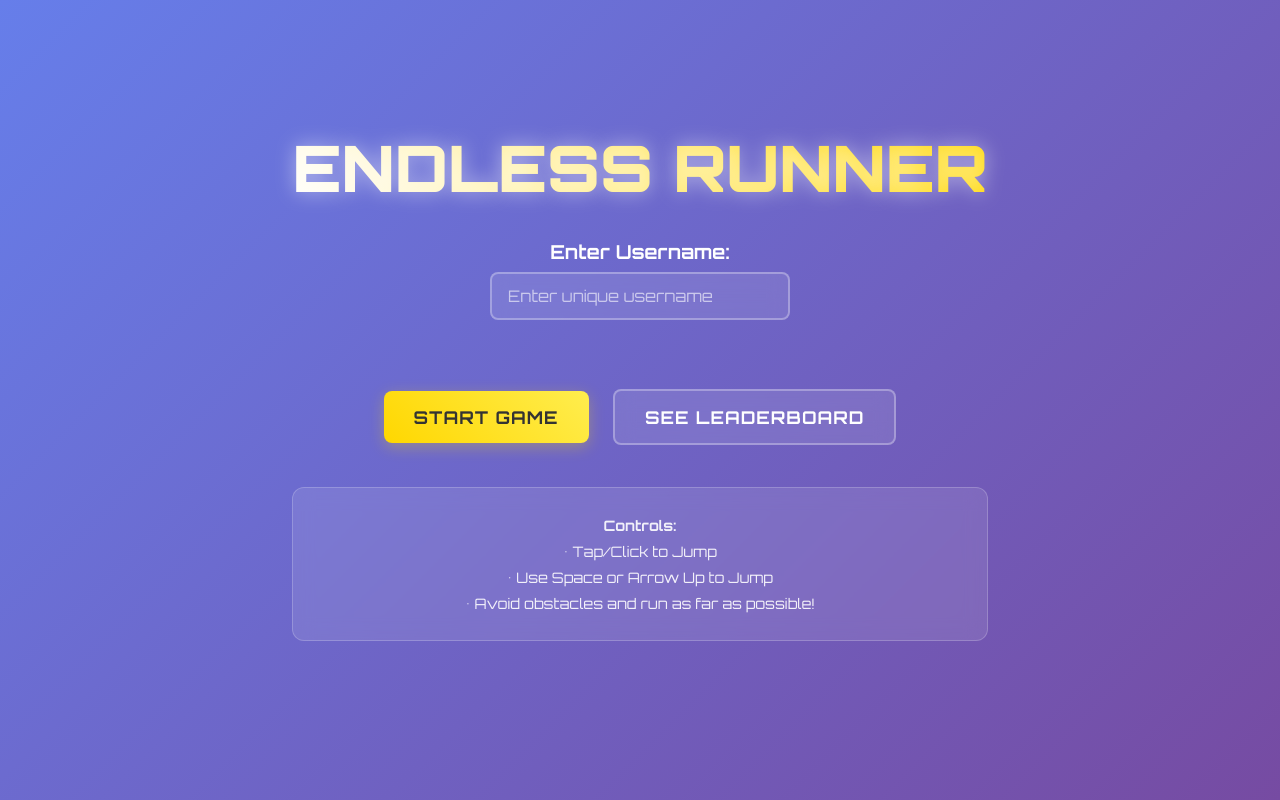
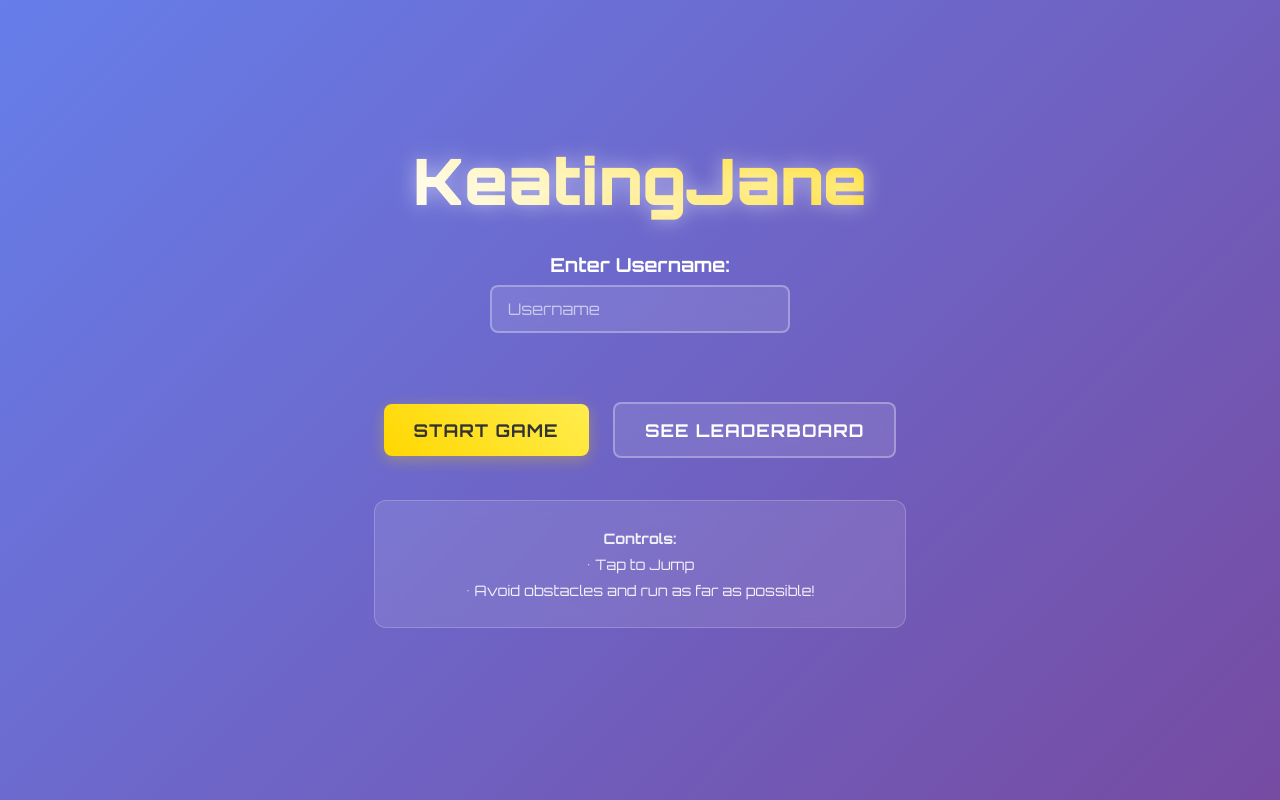
Before and after one commit to HanZheTing7/endless-runner-game, a plain HTML site: page index.html in a window 1280 px wide. Drawn offline with Linux system fonts and the light colour scheme.

Commit message:
new commit

```diff
--- a/index.html
+++ b/index.html
@@ -11,18 +11,17 @@
     <!-- Start Screen -->
     <div id="startScreen" class="screen active">
         <div class="container">
-            <h1 class="title">ENDLESS RUNNER</h1>
+            <h1 class="title">KeatingJane</h1>
             <div class="username-section">
                 <label for="username">Enter Username:</label>
-                <input type="text" id="username" placeholder="Enter unique username" maxlength="20">
+                <input type="text" id="username" placeholder="Username" maxlength="20">
                 <div id="usernameError" class="error-message"></div>
             </div>
             <button id="startButton" class="btn btn-primary">START GAME</button>
             <button id="seeLeaderboardButton" class="btn btn-secondary">SEE LEADERBOARD</button>
             <div class="instructions">
                 <p><strong>Controls:</strong></p>
-                <p>• Tap/Click to Jump</p>
-                <p>• Use Space or Arrow Up to Jump</p>
+                <p>• Tap to Jump</p>
                 <p>• Avoid obstacles and run as far as possible!</p>
             </div>
         </div>
```
